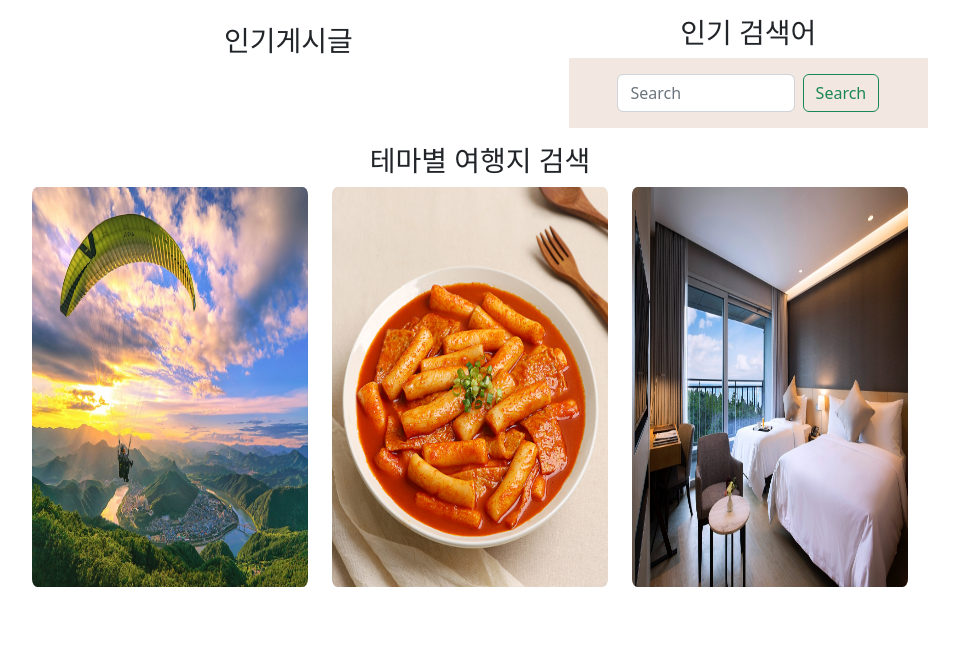
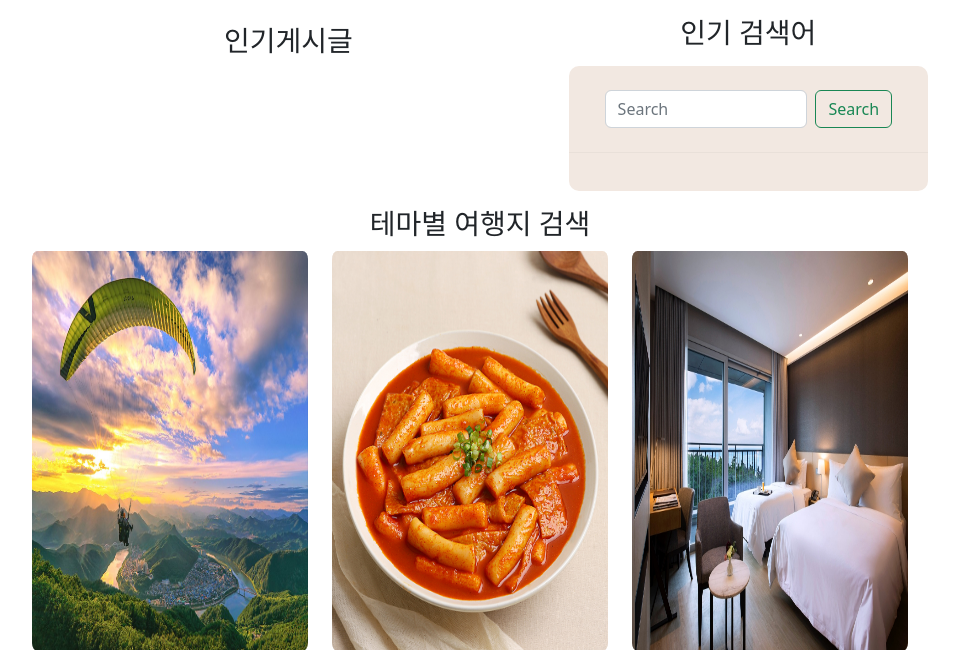
Before and after one commit to DongjaeKam/travel-master, a Django app: page /articles/ in a window 1280 px wide. Shown: the part 74-724 px from the top of the page, without its empty margins (160-1119 px from the left). Run offline with Django 3.2, Linux system fonts and the light colour scheme; data that the repository does not hold is empty; some libraries are stand-ins or nearby versions.

Commit message:
index 검색창

```diff
--- a/articles/templates/articles/index.html
+++ b/articles/templates/articles/index.html
@@ -45,7 +45,8 @@
       {% comment %} 인기검색어 {% endcomment %}
       <div class=" col-5" style="border-radius:2%;">
           <h3 class="text-center">인기 검색어</h3>
-          <div class="search-box">
+          <div class="index-search">
+            <div class="index-search-box">
               <form action="{%url 'articles:search' %}" class="search d-flex" role="search" method="">
                 <input type="text" style="display:none">
                 <input type="password" style="display:none">
@@ -53,20 +54,21 @@
                 <button class="btn btn-outline-success" type="submit">Search</button>
               </form>
             </div>
-          <div class="d-flex">
+            <div class="d-flex justify-content-center" style="padding:1.2rem 0">
               <div class="col-6 area_keyword" style="">
                 {% for p in popular%}
                   {% if forloop.counter <= 5 %}
-                  <h3 class="my-3"><a class="popular-click" href="{%url 'articles:search' %}?searched={{p.title}}"><span class="badge text-bg-warning">{{ forloop.counter }}</span> {{p.title}}</h6></a>
+                  <h3 class="my-3"><a class="popular-click" href="{%url 'articles:search' %}?searched={{p.title}}"><span class="badge text-bg-warning">{{ forloop.counter }}</span> <span class="index-search-popular">{{p.title}}</span></h3></a>
                   {% endif %}
                 {% endfor %}
               </div>
               <div class="co1-6 area_keyword" style="">
               {% for p in popular%}
                   {% if forloop.counter > 5 %}
-                  <h3 class="my-3"><a class="popular-click" href="{%url 'articles:search' %}?searched={{p.title}}"><span class="badge text-bg-warning">{{ forloop.counter }}</span> {{p.title}}</h6></a>
+                  <h3 class="my-3"><a class="popular-click" href="{%url 'articles:search' %}?searched={{p.title}}"><span class="badge text-bg-warning">{{ forloop.counter }}</span> <span class="index-search-popular">{{p.title}}</span></h3></a>
                   {% endif %}
               {% endfor %}
+              </div>
             </div>
           </div>
       </div>
--- a/static/css/style.css
+++ b/static/css/style.css
@@ -13,18 +13,27 @@ a:hover {
 
 /* article.index */
 
-.theme-overlay {
-  height: 100%;
-  width: 100%;
-}
-
-
 .index-img {
   position: relative;
   top: 0;
   left: 0;
   width: 100%;
   height: 100%;
+}
+
+.index-search{
+  margin-top: 1rem;
+  border-radius: 10px;
+  background-color: rgb(242, 232, 225);
+}
+
+.index-search-box{
+  padding: 1.5rem 0;
+  border-bottom: solid 1px rgba(102, 98, 95, 0.062);
+}
+
+.index-search-popular{
+  font-size: 1.4rem;
 }
 
 /* 플립 호버 시작 */
```
Lines whose indentation alone changed are shown as unchanged.
